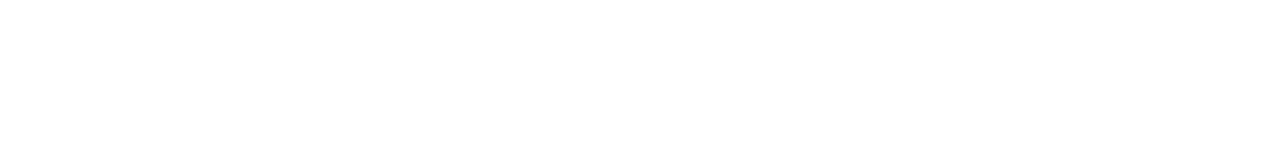
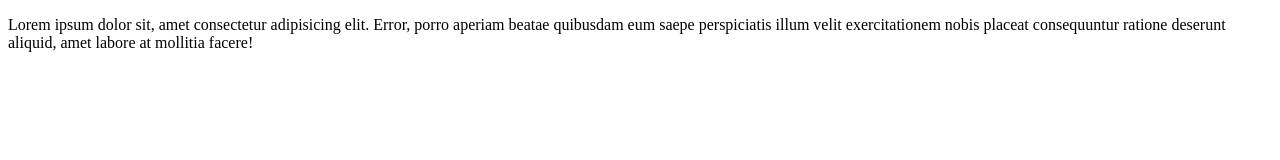
Before and after one commit to anilkumarrana/self_learning, a plain HTML site: page index.html in a window 1280 px wide. Drawn offline with Linux system fonts and the light colour scheme.

Commit message:
adding p tag

```diff
--- a/index.html
+++ b/index.html
@@ -6,6 +6,8 @@
     <title>Document</title>
 </head>
 <body>
-
+    <div>
+        <p>Lorem ipsum dolor sit, amet consectetur adipisicing elit. Error, porro aperiam beatae quibusdam eum saepe perspiciatis illum velit exercitationem nobis placeat consequuntur ratione deserunt aliquid, amet labore at mollitia facere!</p>
+    </div>
 </body>
 </html>
```
